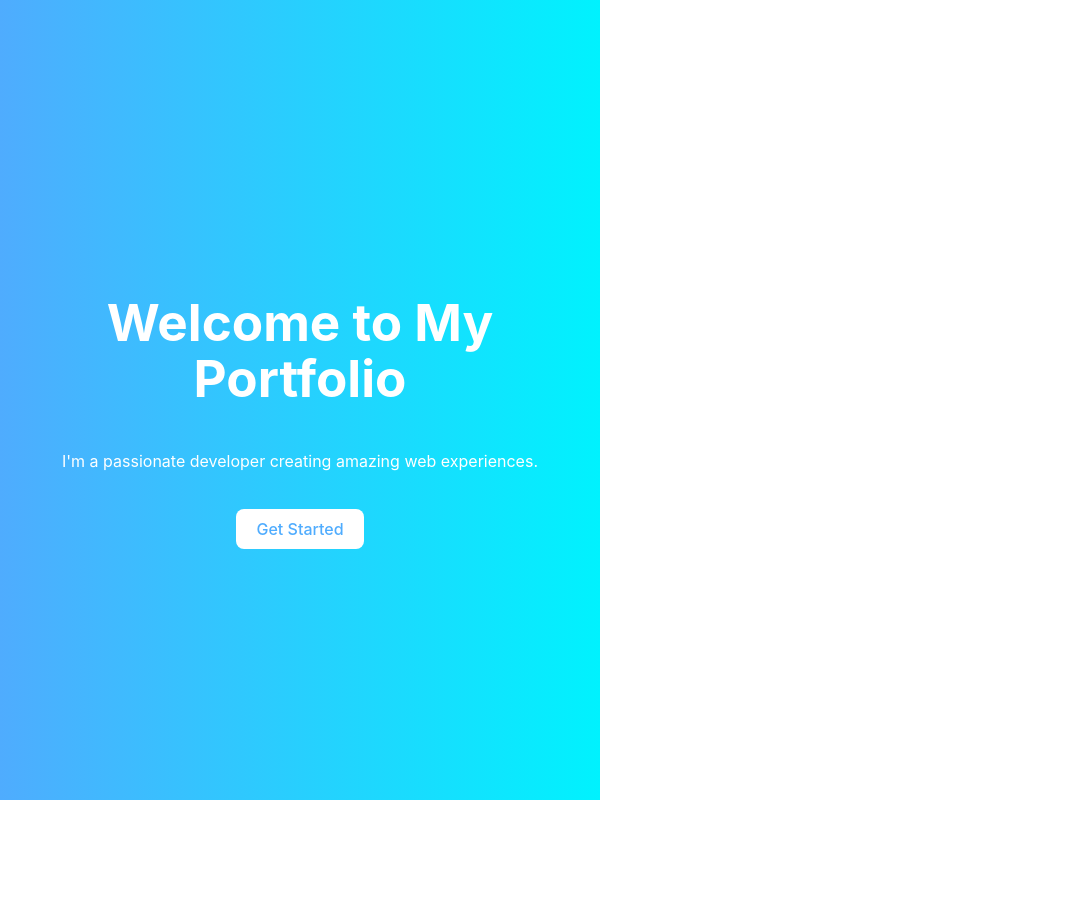
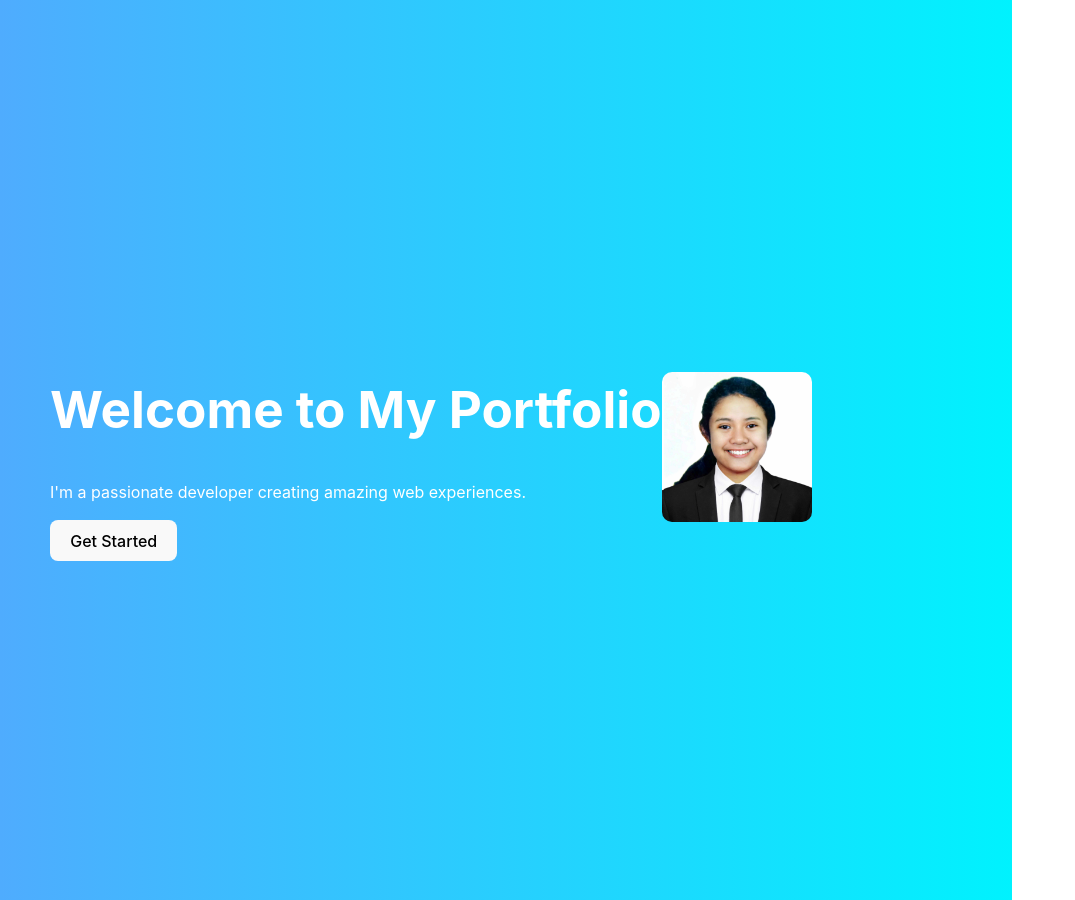
Before and after one commit to dorsushiii/Dorothy-s-Portfolio, a React (Vite) app: page / in a window 1280 px wide. Shown: the whole page, without its empty margins (0-1075 px from the left). Before the commit the page ends 800 px from the top, so only its background shows below. Built offline with nearby package versions, Linux system fonts and the light colour scheme.

Commit message:
modified changes in hero section

```diff
--- a/src/Hero.css
+++ b/src/Hero.css
@@ -1,29 +1,24 @@
 .hero {
   height: 100vh;
   display: flex;
-    justify-content: center;
   align-items: center;
+  justify-content: space-between;
+  padding: 50px;
   background: linear-gradient(to right, #4facfe, #00f2fe);
-    text-align: center;
+  text-align: left;
   color: white;
 }
 
-  .hero-content {
-    max-width: 600px;
+.hero-image img {
+  max-width: 50%;
+  width: 300px; /* Adjust size as needed */
+  border-radius: 10px; /* Optional: Rounded corners */
+  opacity: 0; /* Start with the image hidden */
+  animation: fadeIn 2s forwards; /* Apply the fade-in animation */
 }
 
-  .hero-btn {
-    margin-top: 20px;
-    padding: 10px 20px;
-    font-size: 16px;
-    background: white;
-    color: #4facfe;
-    border: none;
-    cursor: pointer;
-    transition: 0.3s;
+@keyframes fadeIn {
+  to {
+    opacity: 1; /* End with the image fully visible */
   }
-
-  .hero-btn:hover {
-    background: #00f2fe;
-    color: white;
 }
--- a/src/Hero.jsx
+++ b/src/Hero.jsx
@@ -1,12 +1,19 @@
-import "./Hero.css"; // Import the CSS file if you're using separate styles
+import "./Hero.css"; // Import the CSS file
+import heroImage from "./assets/me-formal.jpg"; // Import your image
 
 const Hero = () => {
   return (
     <section className="hero">
+      {/* Left Side: Text Content */}
       <div className="hero-content">
         <h1>Welcome to My Portfolio</h1>
         <p>I'm a passionate developer creating amazing web experiences.</p>
         <button className="hero-btn">Get Started</button>
+      </div>
+
+      {/* Right Side: Hero Image */}
+      <div className="hero-image">
+        <img src={heroImage} alt="Hero Section" />
       </div>
     </section>
   );
```
Lines whose indentation alone changed are shown as unchanged.
